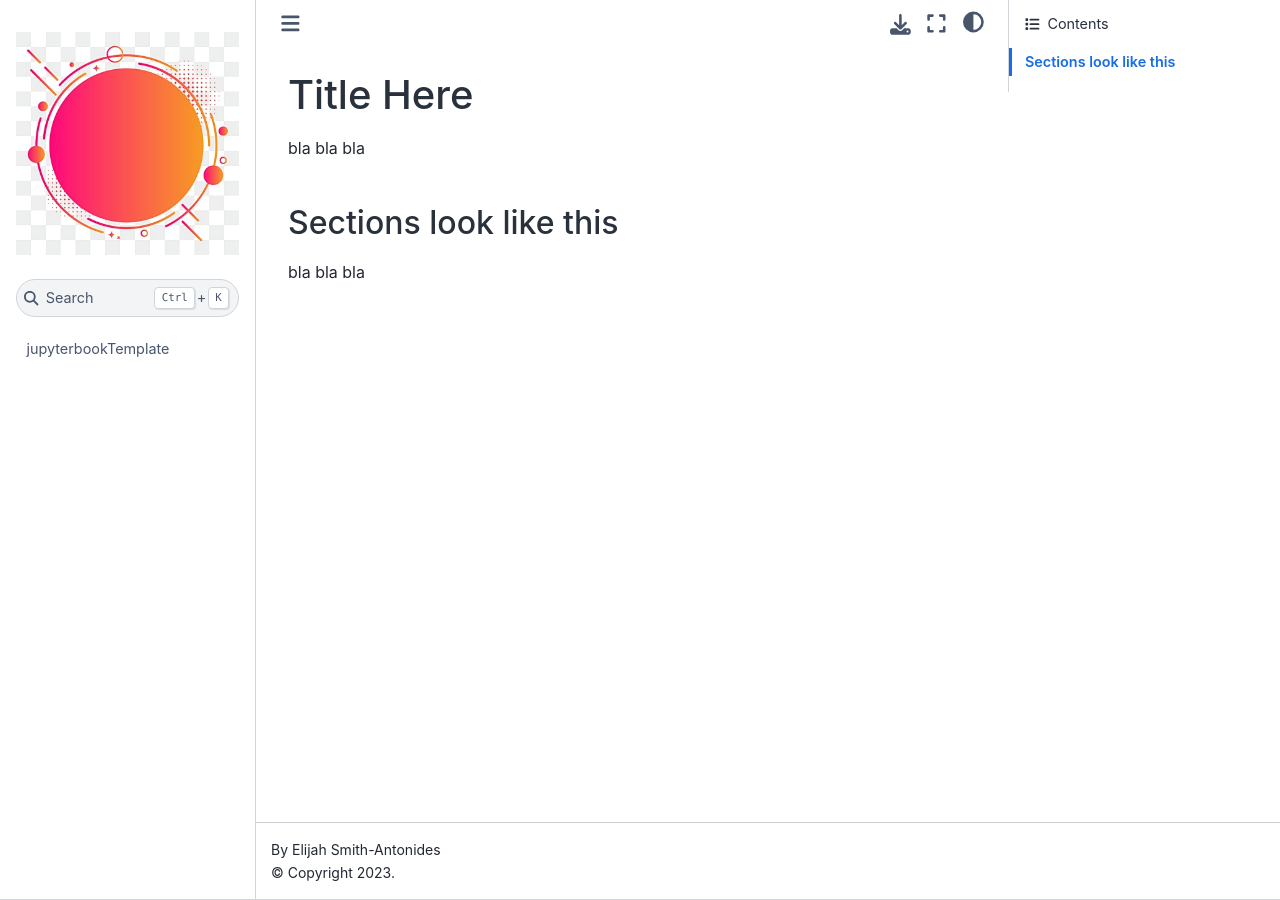
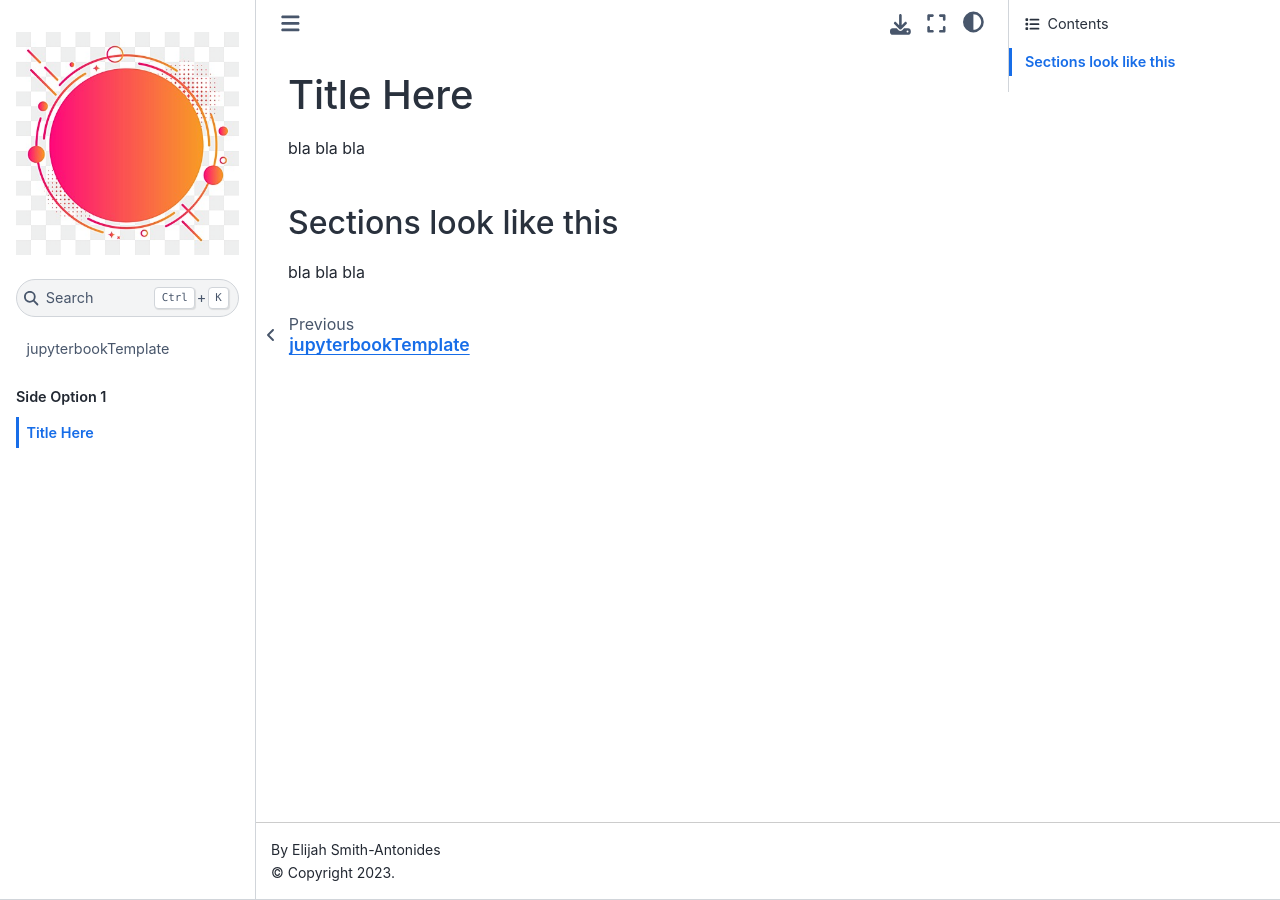
Before and after one commit to efsa95/TemplateJupyterBookSetup, a Jupyter Book: the page built from files/sideOption1/temp1.md, in a window 1280 px wide. Built offline with Jupyter Book 1.0.4 settings and Sphinx 7.4.7 and the Sphinx Book theme 1.1.4, drawn with Linux system fonts in a browser that asks for light colours; pages that are not in the unit, such as notebooks, are missing from menus.

Commit message:
fixed files paths

```diff
--- a/_toc.yml
+++ b/_toc.yml
@@ -3,7 +3,7 @@ root: README
 parts:
 - caption: Side Option 1
   chapters:
-    - file: /files/sideOption1/temp1.md
+    - file: files/sideOption1/temp1.md
 - caption: Side Option 2
   chapters:
-    - file: /files/sideOption1/temp2.md
+    - file: files/sideOption1/temp2.md
```
